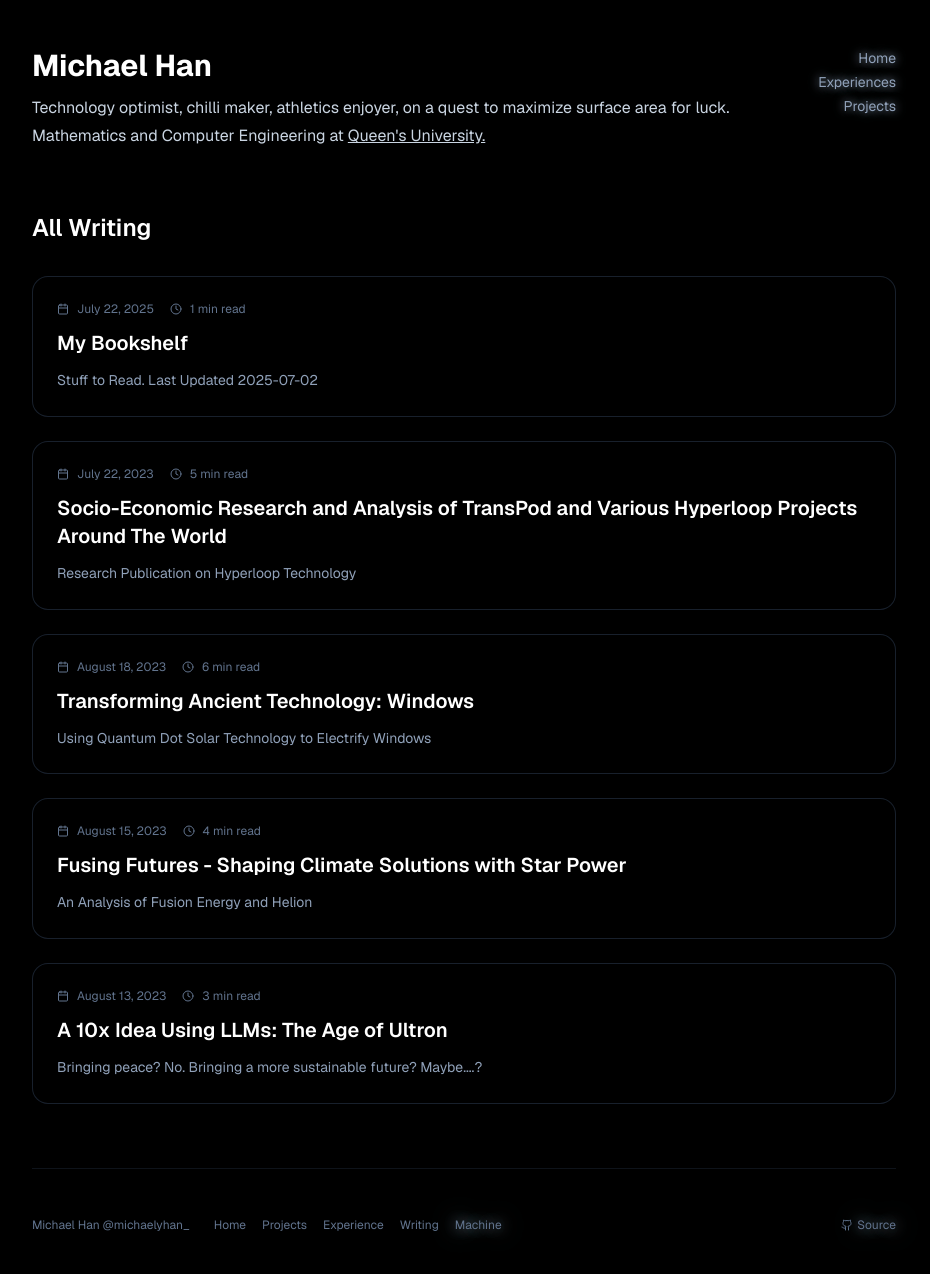
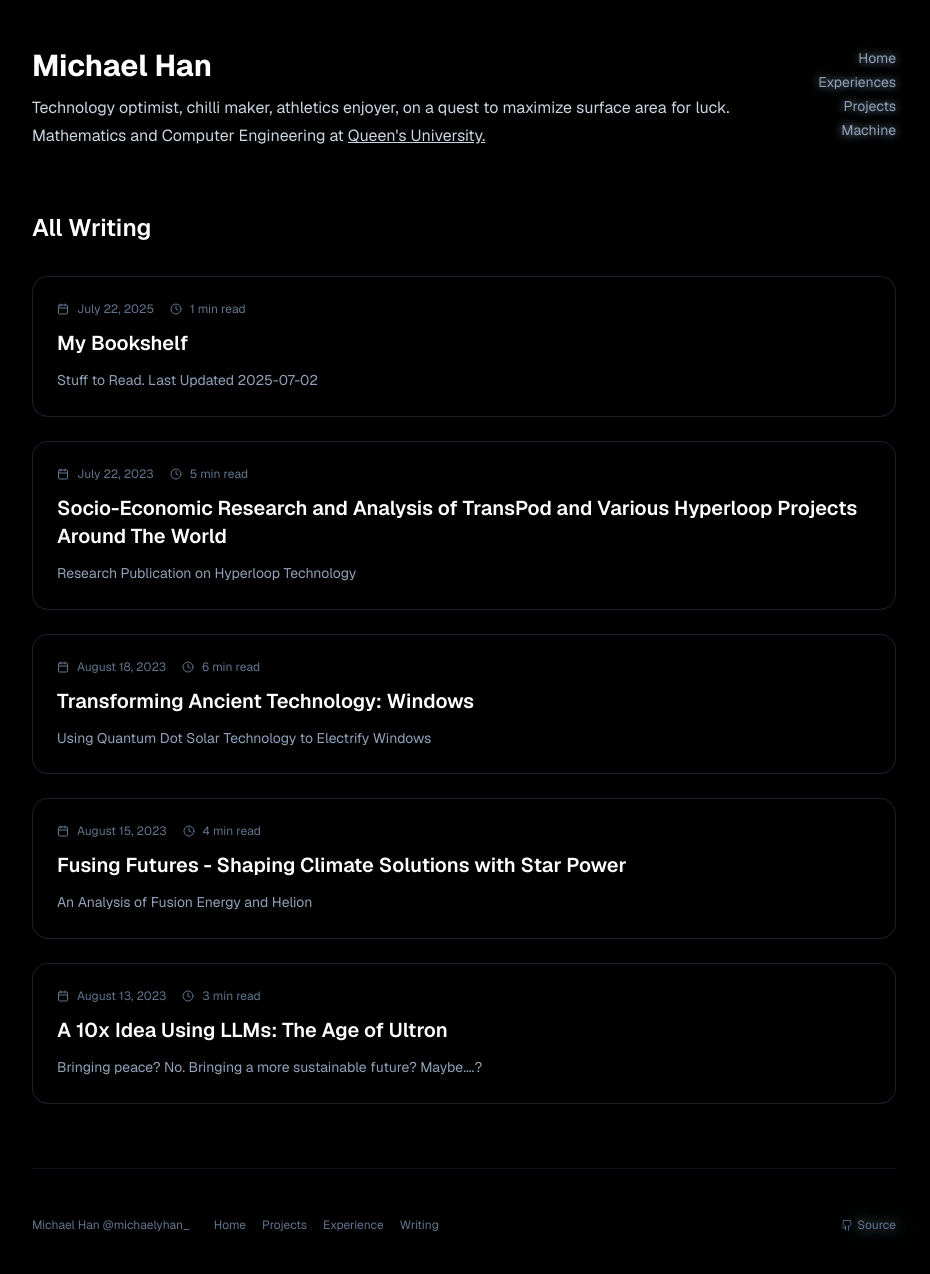
Before and after one commit to michael-han-dev/michaelhandev, a Next.js app: page /writing in a window 1280 px wide. Shown: the top 1274 px of the page, without its empty margins (176-1106 px from the left). Built offline with nearby package versions, Linux system fonts and the light colour scheme.

Commit message:
move machine toggle

```diff
--- a/app/blog/[slug]/page.tsx
+++ b/app/blog/[slug]/page.tsx
@@ -6,6 +6,7 @@ import Link from 'next/link';
 import { notFound } from 'next/navigation';
 import { articles } from '@/data/articles';
 import Footer from '@/components/Footer';
+import ViewModeToggle from '@/components/ViewModeToggle';
 import { getBlogContent } from '@/lib/blog';
 import { getBlogImages, BlogImage } from '@/lib/images';
 import { useEffect, useState } from 'react';
@@ -130,6 +131,11 @@ export default function BlogPostPage({ params }: { params: Promise<{ slug: strin
               </>
             )}
           </div>
+          <div className="p-8 pt-0 border-t border-slate-700/30">
+            <motion.div variants={fadeInUp} className="flex justify-end">
+              <ViewModeToggle />
+            </motion.div>
+          </div>
         </motion.article>
 
         <Footer />
--- a/app/experience/page.tsx
+++ b/app/experience/page.tsx
@@ -5,6 +5,7 @@ import { ArrowUpRight, Calendar } from 'lucide-react';
 import Link from 'next/link';
 import { experiences } from '@/data/experience';
 import Footer from '@/components/Footer';
+import ViewModeToggle from '@/components/ViewModeToggle';
 import { formatDateShort } from '@/utils/date';
 
 const fadeInUp = {
@@ -102,6 +103,7 @@ export default function ExperiencePage() {
                   W
                 </span>
               </Link>
+              <ViewModeToggle />
             </motion.div>
           </div>
         </motion.header>
--- a/app/page.tsx
+++ b/app/page.tsx
@@ -5,6 +5,7 @@ import { Calendar, Code2, ArrowUpRight, ExternalLink } from 'lucide-react';
 import Link from 'next/link';
 import GitHubChart from '@/components/GitHubChart';
 import Footer from '@/components/Footer';
+import ViewModeToggle from '@/components/ViewModeToggle';
 import { getRecentArticles } from '@/data/articles';
 import { getRecentExperiences } from '@/data/experience';
 import { projects } from '@/data/projects';
@@ -207,6 +208,7 @@ export default function Home() {
                   T
                 </span>
               </a>
+              <ViewModeToggle />
             </motion.div>
           </div>
         </motion.header>
--- a/app/projects/page.tsx
+++ b/app/projects/page.tsx
@@ -6,6 +6,7 @@ import Link from 'next/link';
 import { projects } from '@/data/projects';
 import { getProjectImages, BlogImage } from '@/lib/images';
 import Footer from '@/components/Footer';
+import ViewModeToggle from '@/components/ViewModeToggle';
 import { useEffect, useState } from 'react';
 
 const fadeInUp = {
@@ -124,6 +125,7 @@ export default function ProjectsPage() {
                   W
                 </span>
               </Link>
+              <ViewModeToggle />
             </motion.div>
           </div>
         </motion.header>
--- a/app/writing/page.tsx
+++ b/app/writing/page.tsx
@@ -5,6 +5,7 @@ import { Calendar, Clock } from 'lucide-react';
 import Link from 'next/link';
 import { articles } from '@/data/articles';
 import Footer from '@/components/Footer';
+import ViewModeToggle from '@/components/ViewModeToggle';
 import { formatDateLong } from '@/utils/date';
 
 const fadeInUp = {
@@ -102,6 +103,7 @@ export default function WritingPage() {
                   P
                 </span>
               </Link>
+              <ViewModeToggle />
             </motion.div>
           </div>
         </motion.header>
--- a/components/Footer.tsx
+++ b/components/Footer.tsx
@@ -3,7 +3,6 @@
 import { motion } from 'framer-motion';
 import { Github, Home, Code2, PenTool, Briefcase } from 'lucide-react';
 import Link from 'next/link';
-import { useViewMode } from './ViewModeProvider';
 
 const fadeInUp = {
   initial: { opacity: 0, y: 20 },
@@ -12,8 +11,6 @@ const fadeInUp = {
 };
 
 export default function Footer() {
-  const { viewMode, toggleViewMode } = useViewMode();
-
   return (
     <motion.footer
       className="flex items-center justify-between pt-12 border-t border-slate-700/30"
@@ -39,23 +36,6 @@ export default function Footer() {
           <Link href="/writing" className="flex items-center gap-1 text-slate-500 hover:text-blue-400 transition-colors text-xs">
             <span>Writing</span>
           </Link>
-          <button
-            onClick={toggleViewMode}
-            className="group relative inline-flex items-center text-slate-500 hover:text-blue-400 transition-colors text-xs"
-          >
-            <motion.span
-              className="inline-flex items-center gap-1 hotkey-glow-dark"
-              initial={false}
-              animate={{ x: 0 }}
-              whileHover={{ x: -8 }}
-              transition={{ duration: 0.2 }}
-            >
-              {viewMode === 'human' ? 'Machine' : 'Human'}
-            </motion.span>
-            <span className="absolute left-full ml-2 w-6 h-6 flex items-center justify-center border border-slate-500 group-hover:border-blue-400 rounded text-xs opacity-0 group-hover:opacity-100 transition-all pointer-events-none">
-              M
-            </span>
-          </button>
         </nav>
       </div>
 
--- /dev/null
+++ b/components/ViewModeToggle.tsx
@@ -0,0 +1,28 @@
+'use client';
+
+import { motion } from 'framer-motion';
+import { useViewMode } from './ViewModeProvider';
+
+export default function ViewModeToggle() {
+  const { viewMode, toggleViewMode } = useViewMode();
+
+  return (
+    <button
+      onClick={toggleViewMode}
+      className="group relative inline-flex items-center text-sm text-slate-400 hover:text-blue-400 transition-colors"
+    >
+      <motion.span
+        className="inline-block hotkey-glow"
+        initial={false}
+        animate={{ x: 0 }}
+        whileHover={{ x: -8 }}
+        transition={{ duration: 0.2 }}
+      >
+        {viewMode === 'human' ? 'Machine' : 'Human'}
+      </motion.span>
+      <span className="absolute left-full ml-2 w-6 h-6 flex items-center justify-center border border-slate-400 group-hover:border-blue-400 rounded text-xs opacity-0 group-hover:opacity-100 transition-all pointer-events-none">
+        M
+      </span>
+    </button>
+  );
+}
```
